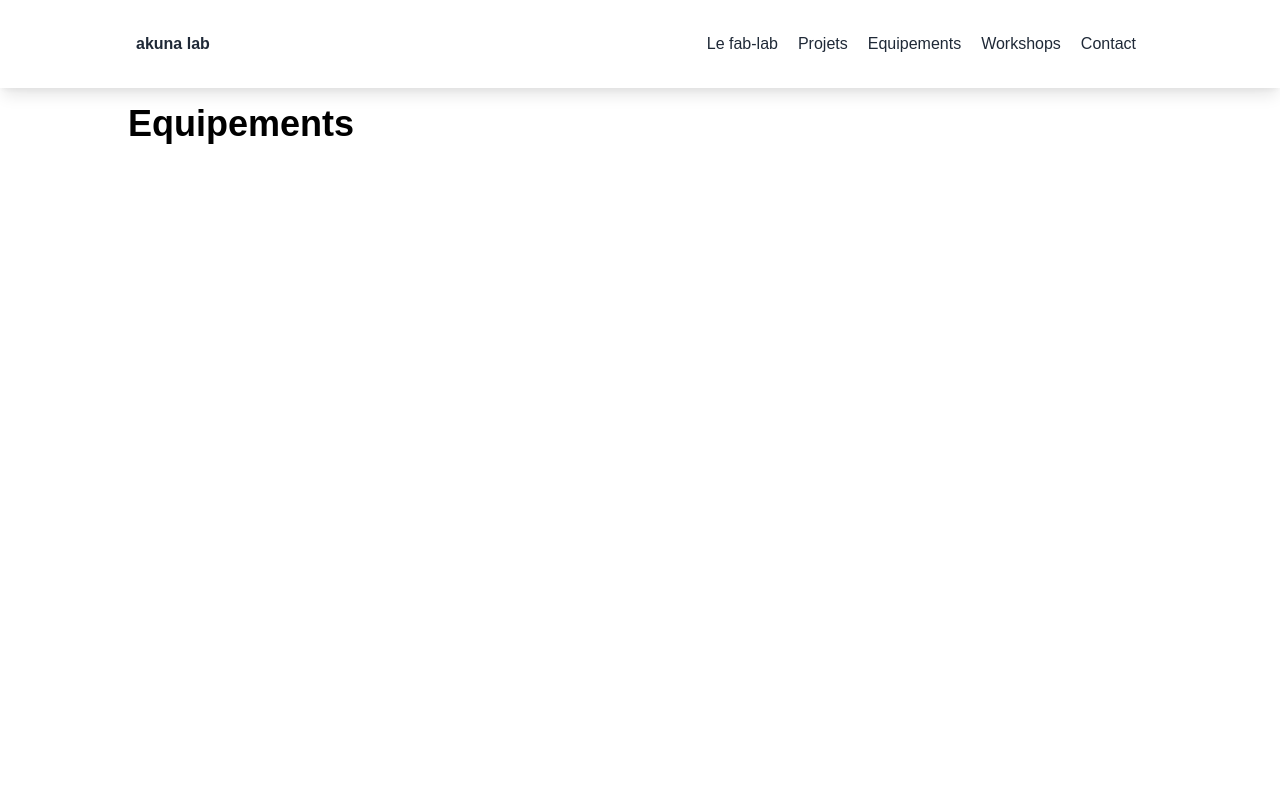
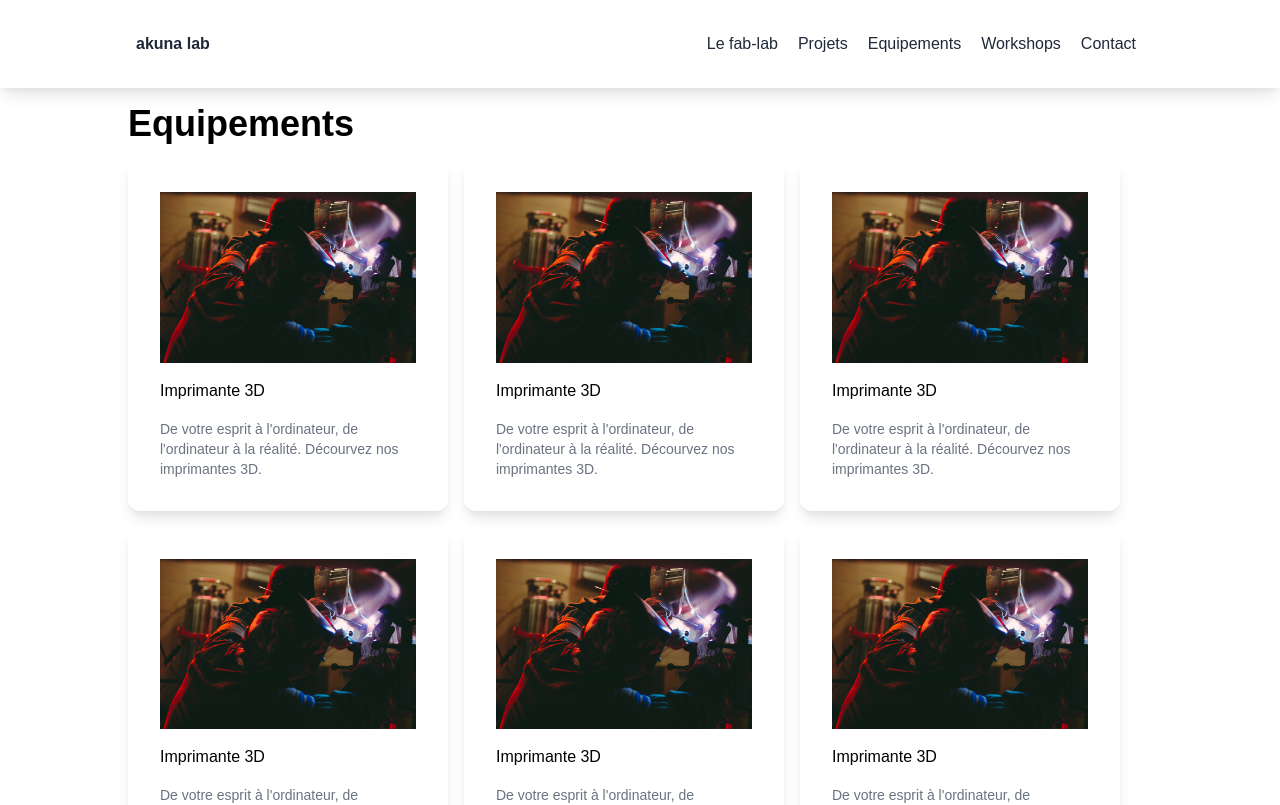
Before and after one commit to Saintjna/akunalab, a Next.js app: page /equipements in a window 1280 px wide. Shown: the top 805 px of the page. Built offline with nearby package versions, Linux system fonts and the light colour scheme.

Commit message:
Add equipements gallery

```diff
--- a/components/Card/Card.js
+++ b/components/Card/Card.js
@@ -3,7 +3,7 @@ import Image from 'next/image'
 const Card = ({ title, text, children, img, img_alt }) => {
   return (
     <div className="flex flex-col w-full sm:max-w-xs bg-white dark:bg-gray-900 shadow-lg rounded-xl p-8 gap-4">
-      {img && <Image src={img} alt={img_alt} layout="fixed"/>}
+      {img && <Image src={img} alt={img_alt}/>}
 
       <h1>{title}</h1>
       <p className="text-sm text-gray-500">{text}</p>
--- a/components/Layout/Layout.js
+++ b/components/Layout/Layout.js
@@ -15,7 +15,7 @@ const Layout = ({ children, pageTitle }) => {
         <meta property="og:type" content="website"/>
       </Head>
       <Navbar />
-      <div className="flex flex-col justify-between w-full sm:max-w-5xl mx-auto mb-4 min-h-screen">
+      <div className="flex flex-col  w-full sm:max-w-5xl mx-auto mb-4 min-h-screen">
         {children}
       </div>
       <Footer />
--- a/pages/equipements.js
+++ b/pages/equipements.js
@@ -1,9 +1,45 @@
+import Card from '../components/Card/Card'
 import Layout from '../components/Layout/Layout'
+
+import aboutImg from '../public/about-image.jpg'
+
 
 export default function Equipements() {
   return (
     <Layout pageTitle="Equipements">
-      <h1 className="text-4xl font-bold mt-4">Equipements</h1>
+      <h1 className="text-4xl font-bold mt-4 mb-4">Equipements</h1>
+      <div className="flex flex-wrap gap-4">
+      <Card
+        title="Imprimante 3D"
+        text="De votre esprit à l'ordinateur, de l'ordinateur à la réalité. Décourvez nos imprimantes 3D."
+        img={aboutImg}
+      />
+      <Card
+        title="Imprimante 3D"
+        text="De votre esprit à l'ordinateur, de l'ordinateur à la réalité. Décourvez nos imprimantes 3D."
+        img={aboutImg}
+      />
+      <Card
+        title="Imprimante 3D"
+        text="De votre esprit à l'ordinateur, de l'ordinateur à la réalité. Décourvez nos imprimantes 3D."
+        img={aboutImg}
+      />
+      <Card
+        title="Imprimante 3D"
+        text="De votre esprit à l'ordinateur, de l'ordinateur à la réalité. Décourvez nos imprimantes 3D."
+        img={aboutImg}
+      />
+      <Card
+        title="Imprimante 3D"
+        text="De votre esprit à l'ordinateur, de l'ordinateur à la réalité. Décourvez nos imprimantes 3D."
+        img={aboutImg}
+      />
+      <Card
+        title="Imprimante 3D"
+        text="De votre esprit à l'ordinateur, de l'ordinateur à la réalité. Décourvez nos imprimantes 3D."
+        img={aboutImg}
+      />
+      </div>
     </Layout>
   )
 }
--- a/pages/index.js
+++ b/pages/index.js
@@ -3,7 +3,6 @@ import Layout from '../components/Layout/Layout'
 import Hero from '../components/Hero/Hero'
 import Box from '../components/Box/Box'
 import Button from '../components/Button/Button'
-import scienceImg from '../public/science (2).png'
 import aboutImg from '../public/about-image.jpg'
 
 export default function Home() {
@@ -23,7 +22,7 @@ export default function Home() {
             objectFit="cover"
           />
         </div>
-        <div className="flex flex-col gap-4 w-full px-2 py-3 items-end">
+        <div className="flex flex-col gap-4 w-full p-10 items-end">
           <h1 className="text-4xl sm:text-4xl font-bold font-mono">Nos Projets</h1>
           <p className="leading-8 text-right">
           Nous travaillons sur plusieurs projets avec pour objectif {`d'impacter`} et de transformer notre environnement.
@@ -32,7 +31,7 @@ export default function Home() {
         </div>
       </Box>
       <Box bg="bg-yellow-500" shadow="shadow-lg">
-        <div className="flex flex-col gap-4 w-full px-2 py-3">
+        <div className="flex flex-col gap-4 w-full p-8">
           <h1 className="text-4xl sm:text-4xl font-bold font-mono">Vous avez dit {`"fab lab"`}?</h1>
           <p className="leading-8">
           {`"Fab Lab"`} est {`l'abréviation`} de Fabrication Laboratory. Il {`s'agit`} {`d'un`} environnement de développement et de conception de solution dans les domaines des technologies en général. Il a pour objectif de donner aux étudiants et passionés de technologie de mettre en oeuvre leurs projets avec des équipements de pointe et un accompagnement personnalisé.
@@ -56,7 +55,7 @@ export default function Home() {
             objectFit="cover"
           />
         </div>
-        <div className="flex flex-col gap-4 w-full px-2 py-3 items-end">
+        <div className="flex flex-col gap-4 w-full p-8 items-end">
           <h1 className="text-4xl sm:text-4xl font-bold font-mono">Akuna Lab</h1>
           <p className="leading-8 text-right">
           Akuna signifie {`"réflexion"`} en langue Akyé. Akuna Lab est la branche de conception de {`l'initiative`} Akuna Innov qui se veut être {`l'intelligence`} au service de {`l'innovation`}.
@@ -65,7 +64,7 @@ export default function Home() {
         </div>
       </Box>
       <Box bg="bg-green-500" shadow="shadow-lg">
-        <div className="flex flex-col gap-4 w-full px-2 py-3">
+        <div className="flex flex-col gap-4 w-full p-8">
           <h1 className="text-4xl sm:text-4xl font-bold font-mono">Nos équipements</h1>
           <p className="leading-8">
             Des imprimantes 3d au découpe laser, nous disposons des équipements utilisés {`aujourd'hui`} dans le monde de {`l'innovation`}.
```
